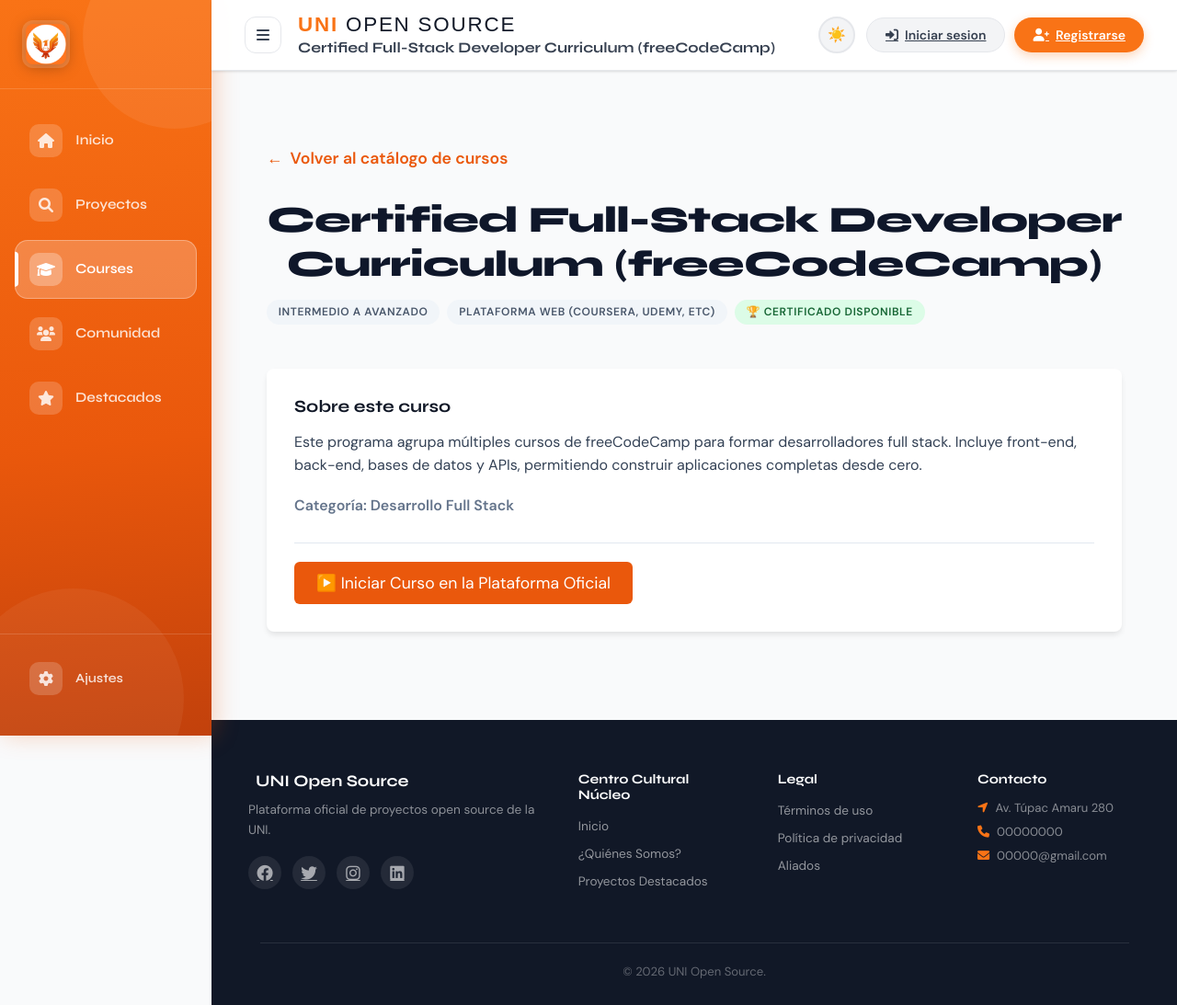
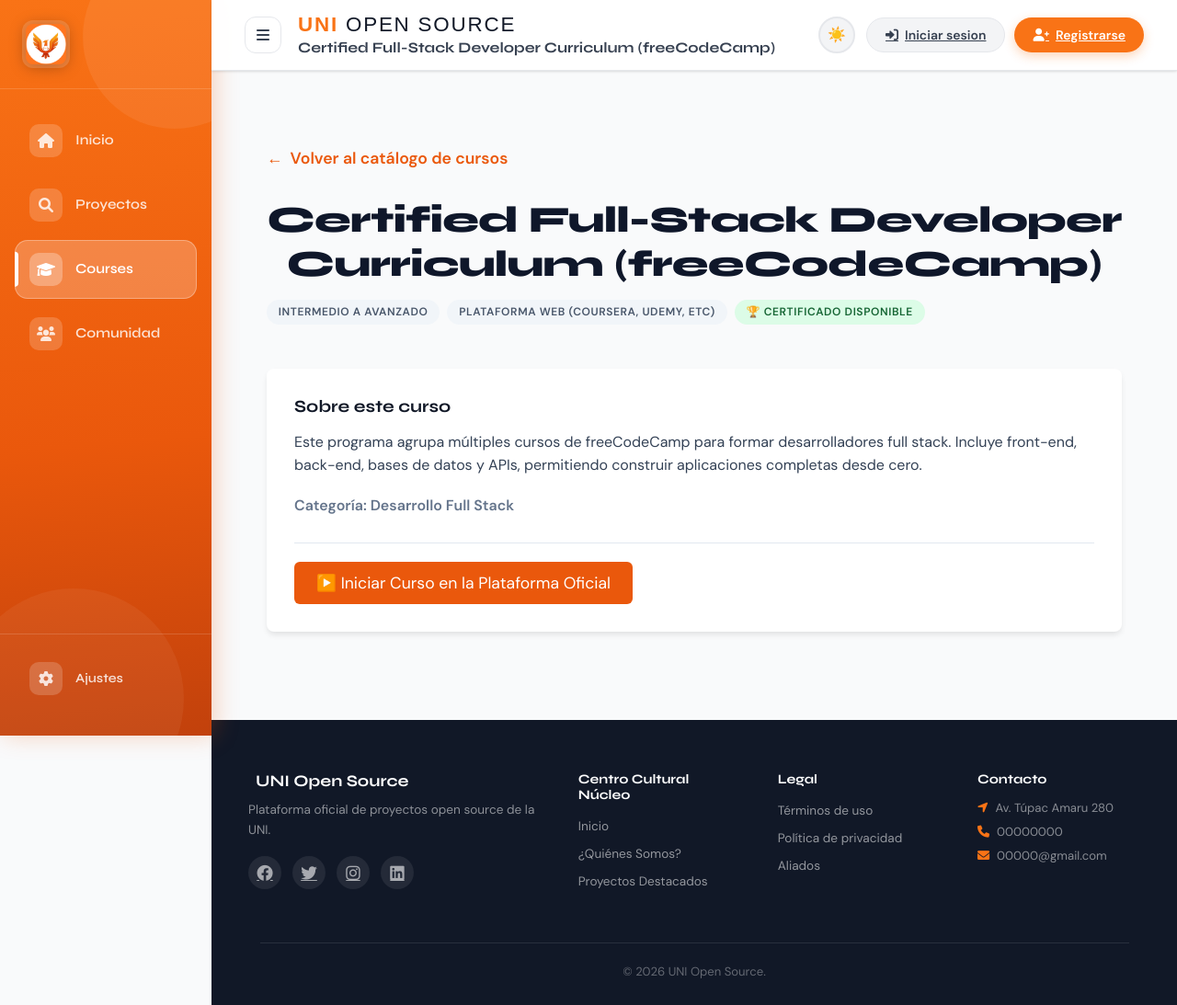
Before and after one commit to ccnucleo/uni_open_source, a Django app: page /courses/8/ in a window 1280 px wide. Shown: the whole page at 92% size. Run offline with Django 5.2, Linux system fonts and the light colour scheme; data comes from the database, SQL or seed files in the repository; both versions use the stored data as it was after the commit; some web fonts are replaced.

Commit message:
Remove "Destacados" link from sidebar navigation

```diff
--- a/web/templates/web/components/sidebar.html
+++ b/web/templates/web/components/sidebar.html
@@ -17,7 +17,6 @@
             <span>Courses</span>
         </a>
         <a href="#" class="sidebar-link"><div class="sidebar-icon"><i class="fas fa-users"></i></div><span>Comunidad</span></a>
-        <a href="#" class="sidebar-link"><div class="sidebar-icon"><i class="fas fa-star"></i></div><span>Destacados</span></a>
     </nav>
 
     <div class="sidebar-bottom">
```
Also changed, not shown: db.sqlite3.
